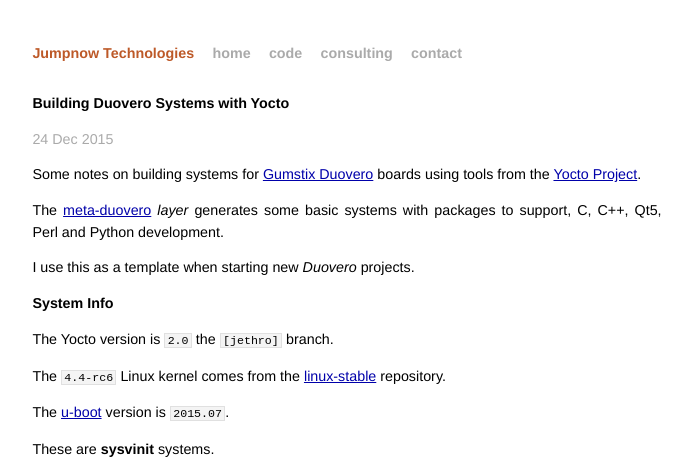
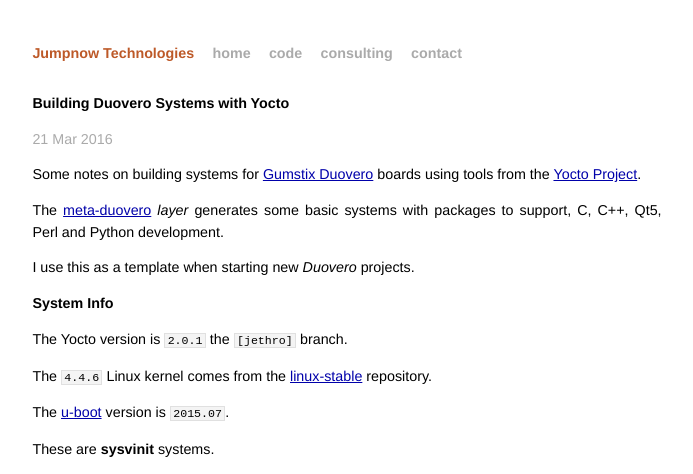
Before and after one commit to jumpnow/jumpnowtek-site, a Jekyll site: the page built from _posts/2014-02-21-Duovero-Systems-with-Yocto.md, in a window 1280 px wide and 900 px high. Shown: the top 474 px of the window, without its empty margins (293-986 px from the left). Built offline with Jekyll 4.4.1, drawn with Linux system fonts in a browser that asks for light colours.

Commit message:
Update duovero doc

```diff
--- a/_posts/2014-02-21-Duovero-Systems-with-Yocto.md
+++ b/_posts/2014-02-21-Duovero-Systems-with-Yocto.md
@@ -2,7 +2,7 @@
 layout: post
 title: Building Duovero Systems with Yocto
 description: "Building customized systems for Gumstix Duovero using tools from the Yocto Project"
-date: 2015-12-24 11:30:00
+date: 2016-03-21 09:30:00
 categories: gumstix-linux
 tags: [linux, gumstix, duovero, yocto]
 ---
@@ -15,9 +15,9 @@
 
 ### System Info
 
-The Yocto version is `2.0` the `[jethro]` branch.
+The Yocto version is `2.0.1` the `[jethro]` branch.
 
-The `4.4-rc6` Linux kernel comes from the [linux-stable][linux-stable] repository.
+The `4.4.6` Linux kernel comes from the [linux-stable][linux-stable] repository.
 
 The [u-boot][uboot] version is `2015.07`.
 
```
